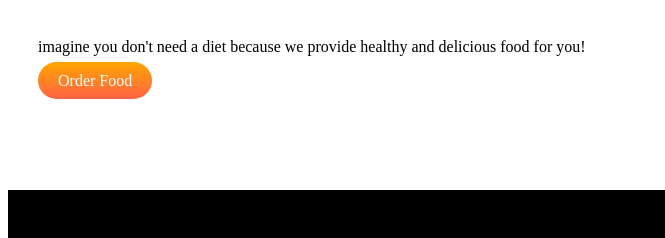
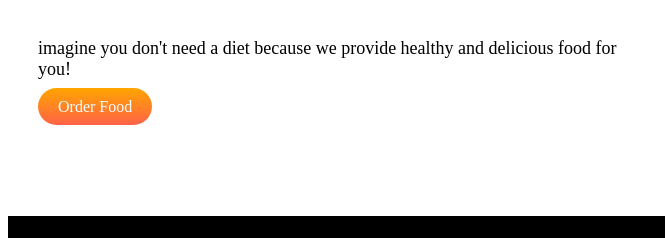
Before and after one commit to mdferdousalam/practice-day-1, a plain HTML site: page index.html in a window 1280 px wide. Shown: the part 327-565 px from the top of the page, 0-665 px from the left. Drawn offline with Linux system fonts and the light colour scheme; grey boxes are pictures that could not be loaded.

Commit message:
first section done

```diff
--- a/style.css
+++ b/style.css
@@ -17,6 +17,11 @@ span{
     font-weight: 700;
     font-size: 50px;
 }
+.first-div p{
+    font-family: 'Courier New',;
+    font-weight: 400;
+    font-size: 18px;
+}
 .link-button{
     text-decoration: none;
     background-image:linear-gradient(orange, tomato);
```
